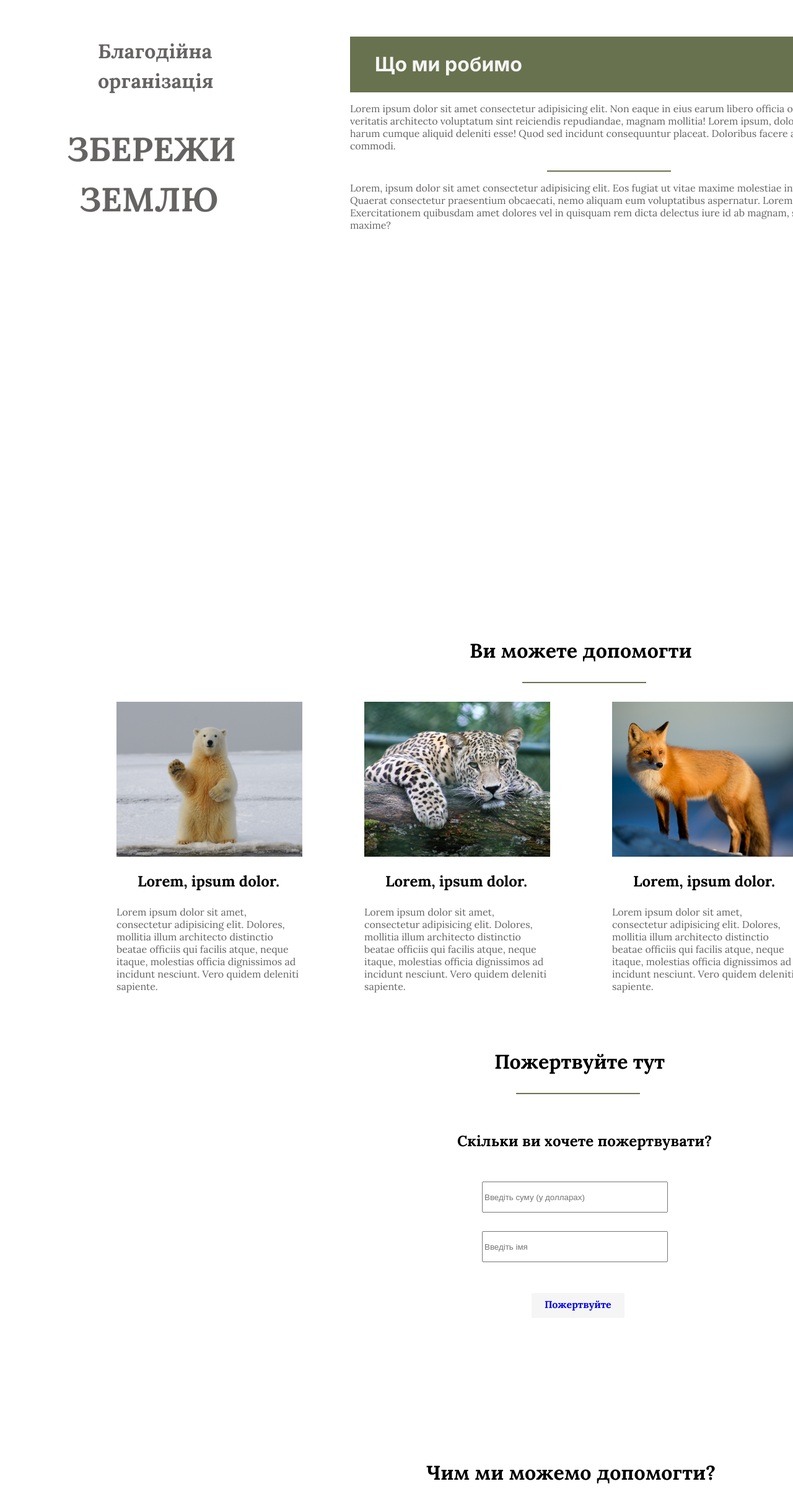
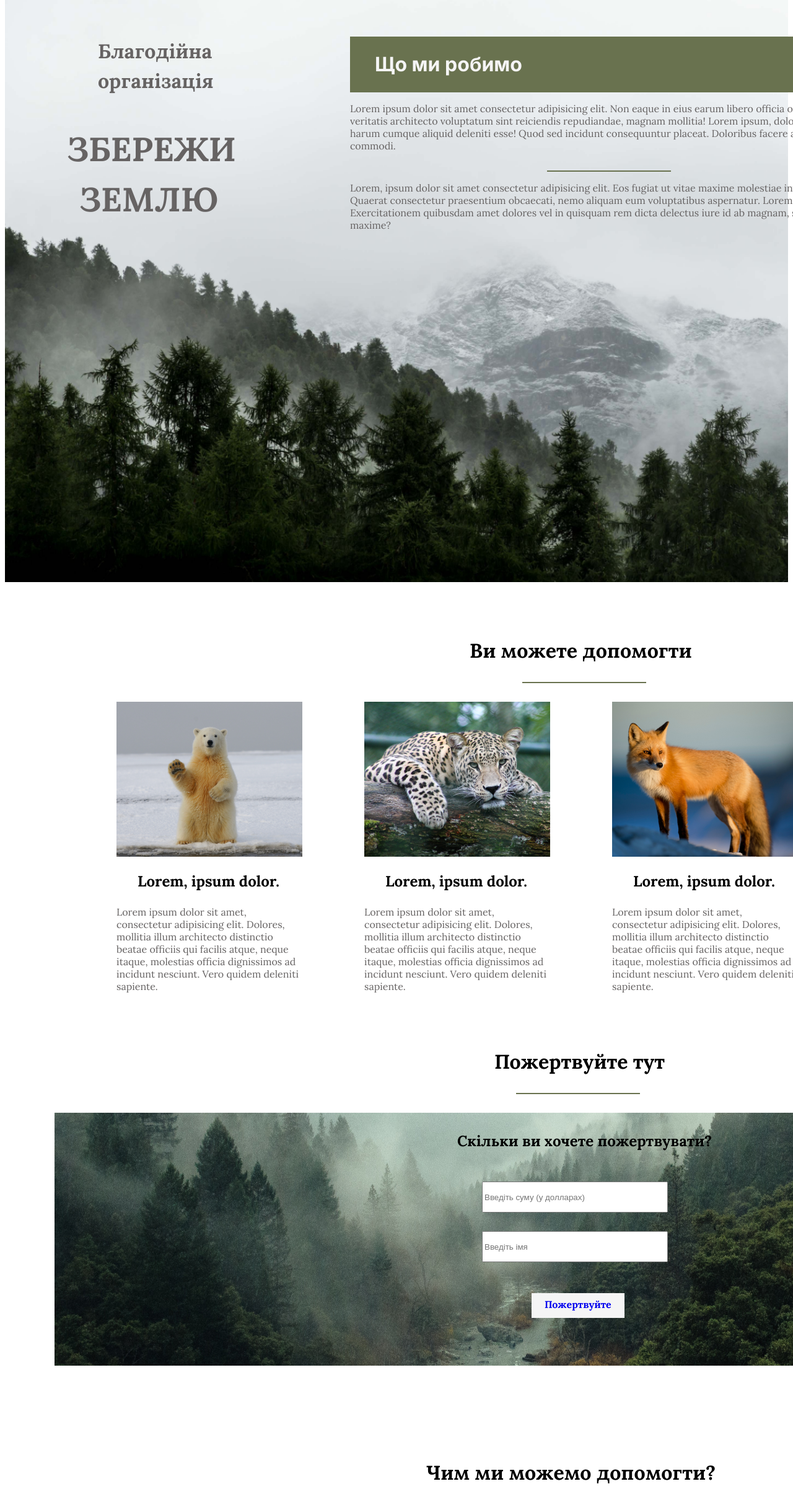
Before and after one commit to AlexeyMykhailenko/FOREST, a plain HTML site: page index.html in a window 1280 px wide. Shown: the part 129-2560 px from the top of the page at 62% size. Drawn offline with Linux system fonts and the light colour scheme; the site is published under a folder, as on GitHub Pages, so addresses that start at the root find nothing; a web font is replaced by a local one.

Commit message:
Update style.css

```diff
--- a/style.css
+++ b/style.css
@@ -63,7 +63,7 @@ height: 40px;
 /* ===============section1================ */
 .sec_1{
     height: 950px;
-    background-image: url(/images/Rectangle\ 8.png);
+    background-image: url(./images/Rectangle\ 8.png);
     background-size: cover;
     background-repeat: no-repeat;
 }
@@ -321,7 +321,7 @@ h4{
     font-size: 24px;
 }
 .img-wrap{
-    background-image: url(/images/Rectangle\ 13.png);
+    background-image: url(./images/Rectangle\ 13.png);
     width: 100%;
     height: 480px;
     background-repeat: no-repeat;
```
